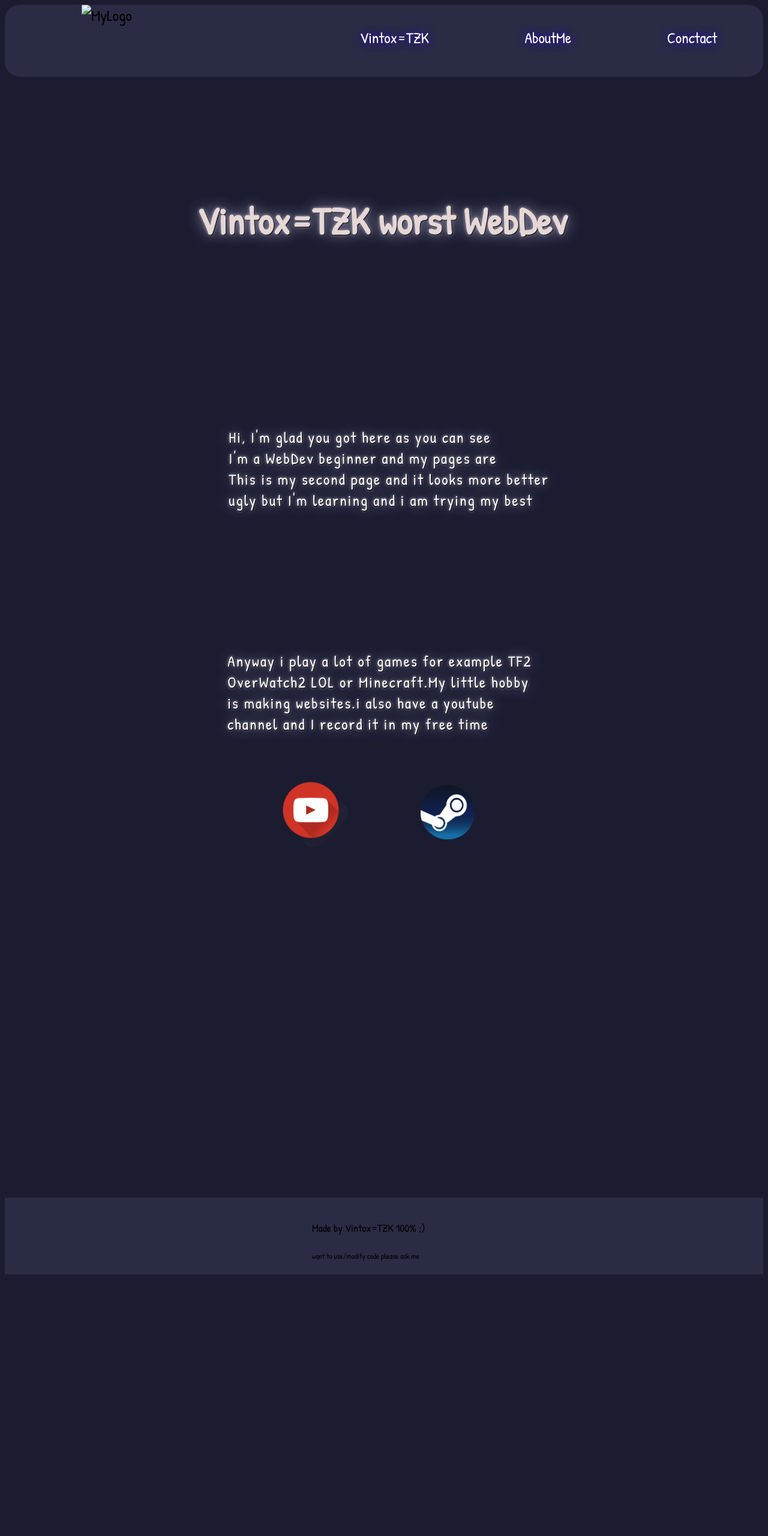
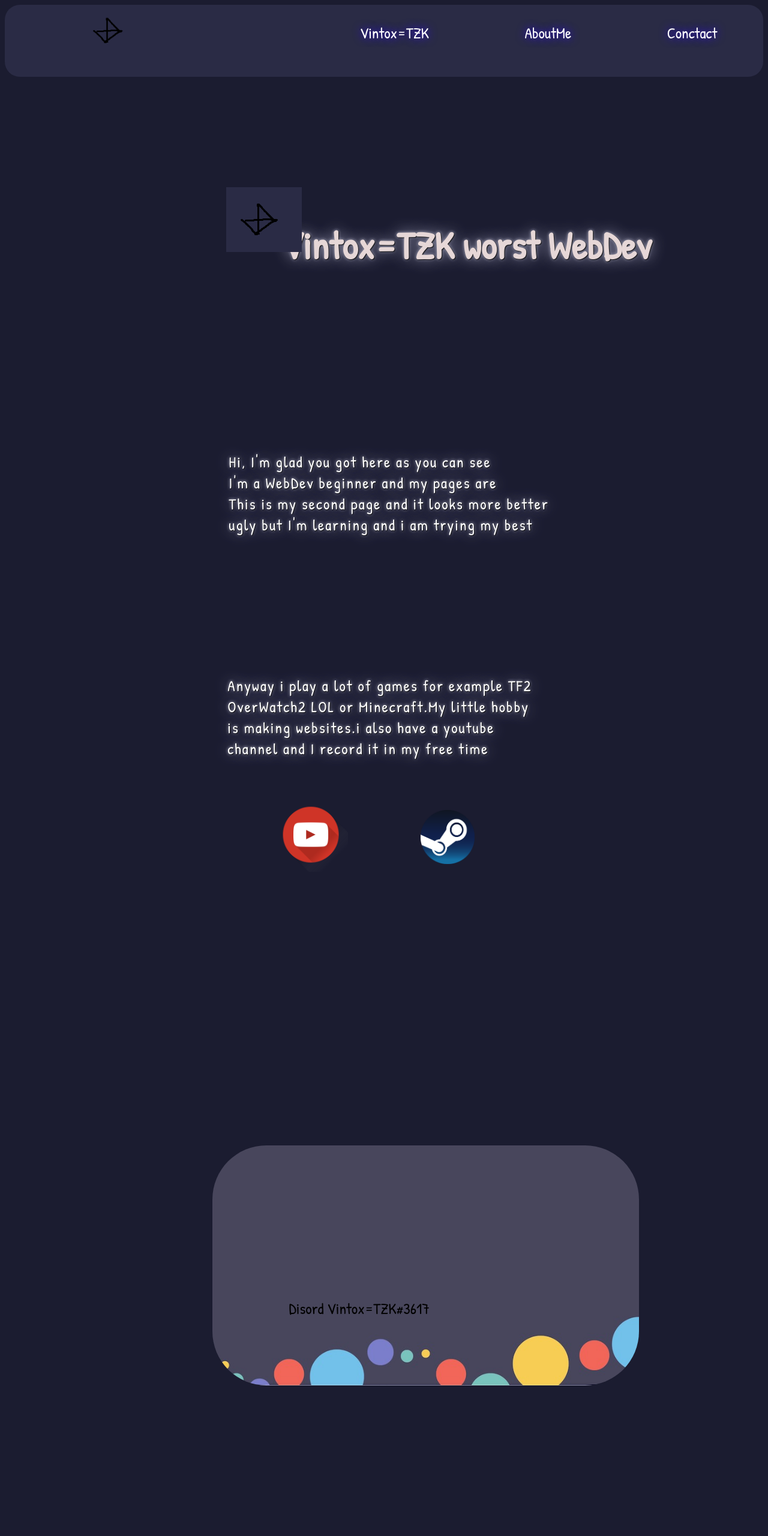
Before and after one commit to Dejvid7/Protofilo2, a plain HTML site: page index.html in a window 1280 px wide. Shown: the top 2560 px of the page at 60% size. Before the commit the page ends 2124 px from the top, so only its background shows below. Drawn offline with Linux system fonts and the light colour scheme.

Commit message:
Add files via upload

```diff
--- a/index.html
+++ b/index.html
@@ -23,7 +23,7 @@
 
     <div class="glowa">
         <nav>
-            <img class="logo" scr="../img/logo.png" width="126" height="108" alt="MyLogo">
+            <a> <a><img class="logo" src="../img/logo.png" alt="logo"></a>
                 <ul>
                     <li><a href="">Vintox=TZK</a></li>
                     <li><a href="">AboutMe</a></li>
@@ -36,6 +36,7 @@
 
 
     <h1 class="napis">
+        <a> <a><img class="logo-animation" src="../img/logo.png" alt="logo"></a>
             Vintox=TZK worst WebDev
     </h1>
 
@@ -71,7 +72,19 @@
     </div>
 
 
+    <div>
 
+
+        <div>
+            <img class="BgContact" src="../img/back.jpg" alt="imagine">
+        </div>
+
+        <div class="contact-bg">
+            <p class="contact">Disord Vintox=TZK#3617</p>
+
+        </div>
+
+    </div>
 
 
 
--- a/styles.css
+++ b/styles.css
@@ -25,9 +25,10 @@ nav {
 }
 
 nav .logo {
-    width: 160px;
+    width: 100px;
     cursor: pointer;
     margin-left: 10vw;
+
 }
 
 nav ul {
@@ -60,11 +61,18 @@ nav ul li a {
     text-shadow: 1px 1px 2px black, 0 0 25px rgb(149, 149, 174), 0 0 5px rgb(192, 192, 212);
 }
 
+.logo-animation {
+
+    position: relative;
+    left: 3.8vw;
+    bottom: 1vw;
+}
+
 
 .Icon {
 
-    height: 124px;
-    width: 124px;
+    max-height: 124px;
+    max-width: 124px;
     position: relative;
     left: 35vw;
     top: 55vw;
@@ -73,8 +81,8 @@ nav ul li a {
 
 .Icon2 {
 
-    height: 90px;
-    width: 90px;
+    max-height: 90px;
+    max-width: 90px;
     position: relative;
     left: 44vw;
     top: 54vw;
@@ -135,7 +143,7 @@ nav ul li a {
     background-color: #2a2b45;
     position: relative;
     height: 10vw;
-    margin-top: 100vw;
+    margin-top: 120vw;
     clear: both;
 }
 
@@ -156,3 +164,25 @@ nav ul li a {
     left: 40vw;
     top: 3vw;
 }
+
+
+.BgContact {
+    margin: 0px;
+    position: relative;
+    border-radius: 90px;
+    left: 27vw;
+    top: 90vw;
+    max-width: 800px;
+    max-height: 400px;
+}
+
+.contact {
+
+    position: relative;
+
+    left: 37vw;
+    top: 76vw;
+
+}
+
+.contact-bg {}
```
Lines whose indentation alone changed are shown as unchanged.
